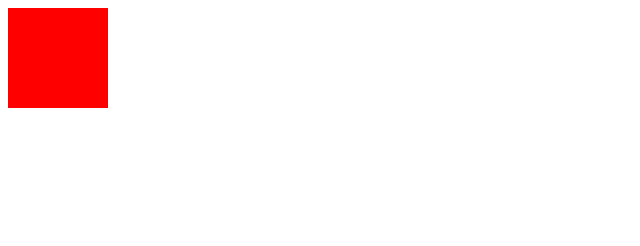
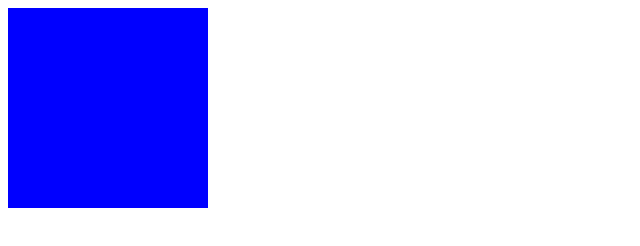
Before and after one commit to Leiliming/learnGit, a plain HTML site: page index.html in a window 1280 px wide. Shown: the whole page, without its empty margins (0-640 px from the left). Drawn offline with Linux system fonts and the light colour scheme.

Commit message:
add style bule

```diff
--- a/index.html
+++ b/index.html
@@ -7,11 +7,7 @@
     <meta http-equiv="X-UA-Compatible" content="ie=edge">
     <title>Document</title>
     <style>
-        #div1 {
-            width: 100px;
-            height: 100px;
-            background: red;
-        }
+    #div1{width:200px;height:200px;background:blue;}
     </style>
     <script src="./drag.js"></script>
 </head>
```
